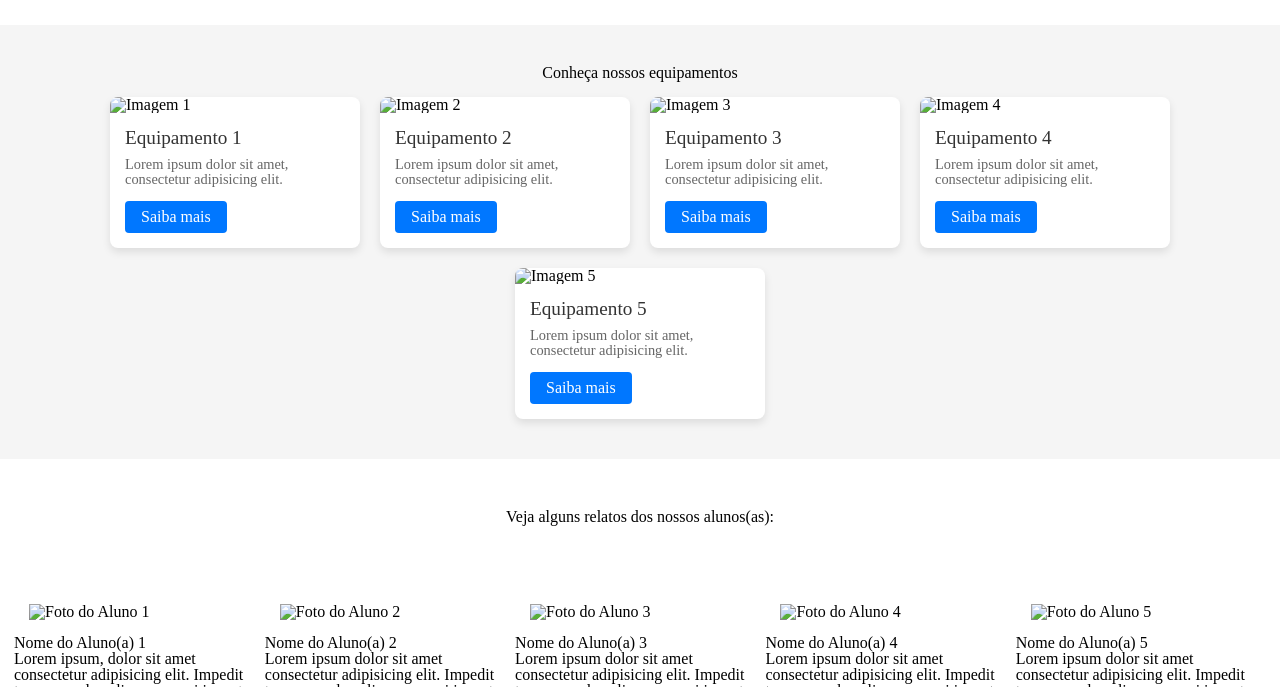
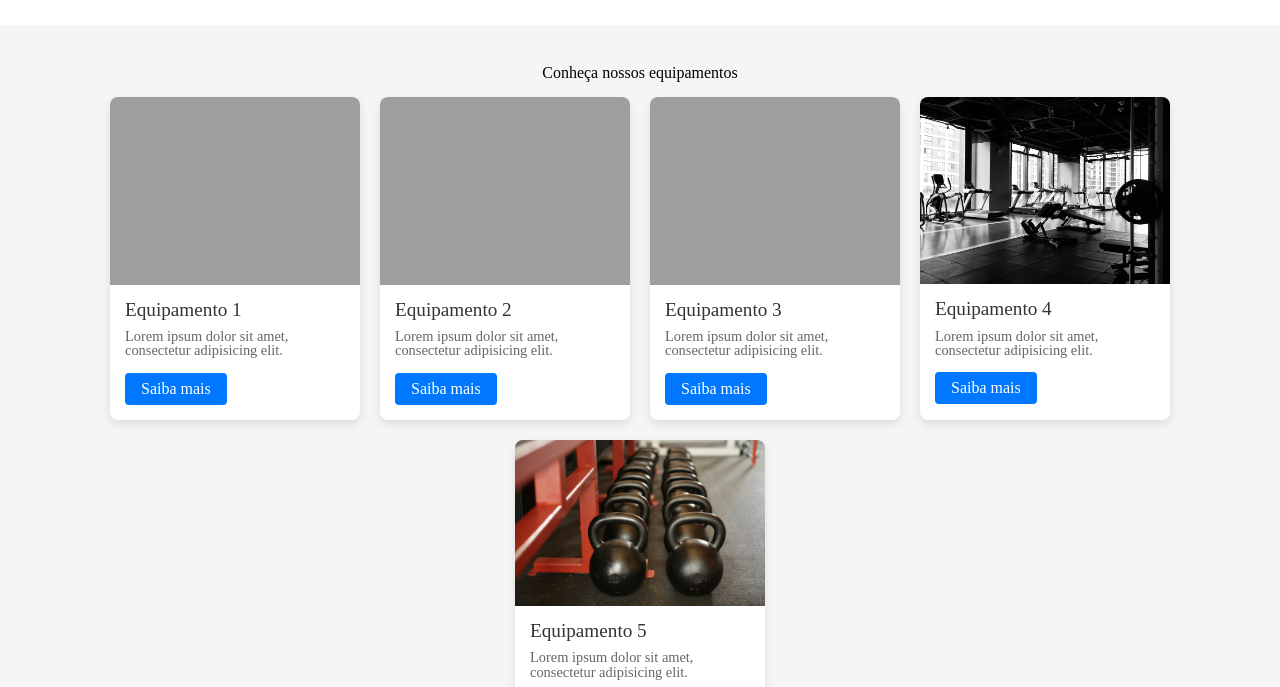
Before and after one commit to felipmarland5323/projeto_academia, a plain HTML site: page index.html in a window 1280 px wide. Shown: the part 113-800 px from the top of the page. Drawn offline with Linux system fonts and the light colour scheme; the site is published under a folder, as on GitHub Pages, so addresses that start at the root find nothing.

Commit message:
corrigindo os caminhos das imagens

```diff
--- a/index.html
+++ b/index.html
@@ -50,7 +50,7 @@
         <br />
         <div class="container">
           <div class="equipamento equipamento1">
-            <img src="/assets/images/equipamento1.jpg" alt="Imagem 1" />
+            <img src="assets/images/equipamento1.jpg" alt="Imagem 1" />
             <div class="card-content">
               <h3>Equipamento 1</h3>
               <p>Lorem ipsum dolor sit amet, consectetur adipisicing elit.</p>
@@ -59,7 +59,7 @@
           </div>
 
           <div class="equipamento equipamento2">
-            <img src="/assets/images/equipamento2.jpg" alt="Imagem 2" />
+            <img src="assets/images/equipamento2.jpg" alt="Imagem 2" />
             <div class="card-content">
               <h3>Equipamento 2</h3>
               <p>Lorem ipsum dolor sit amet, consectetur adipisicing elit.</p>
@@ -68,7 +68,7 @@
           </div>
 
           <div class="equipamento equipamento3">
-            <img src="/assets/images/equipamento3.jpg" alt="Imagem 3" />
+            <img src="assets/images/equipamento3.jpg" alt="Imagem 3" />
             <div class="card-content">
               <h3>Equipamento 3</h3>
               <p>Lorem ipsum dolor sit amet, consectetur adipisicing elit.</p>
@@ -77,7 +77,7 @@
           </div>
 
           <div class="equipamento equipamento4">
-            <img src="/assets/images/equipamento4.jpg" alt="Imagem 4" />
+            <img src="assets/images/equipamento4.jpg" alt="Imagem 4" />
             <div class="card-content">
               <h3>Equipamento 4</h3>
               <p>Lorem ipsum dolor sit amet, consectetur adipisicing elit.</p>
@@ -86,7 +86,7 @@
           </div>
 
           <div class="equipamento equipamento5">
-            <img src="/assets/images/equipamento5.jpg" alt="Imagem 5" />
+            <img src="assets/images/equipamento5.jpg" alt="Imagem 5" />
             <div class="card-content">
               <h3>Equipamento 5</h3>
               <p>Lorem ipsum dolor sit amet, consectetur adipisicing elit.</p>
@@ -100,7 +100,7 @@
 
       <section class="container_relatos">
         <div class="relato_usuario">
-          <img src="/assets/images/imagem-cliente.jpg" alt="Foto do Aluno 1" />
+          <img src="assets/images/imagem-cliente.jpg" alt="Foto do Aluno 1" />
           <div class="card-relato">
             <h3>Nome do Aluno(a) 1</h3>
             <p>
@@ -113,7 +113,7 @@
           </div>
         </div>
         <div class="relato_usuario">
-          <img src="/assets/images/imagem-cliente.jpg" alt="Foto do Aluno 2" />
+          <img src="assets/images/imagem-cliente.jpg" alt="Foto do Aluno 2" />
           <div class="card-relato">
             <h3>Nome do Aluno(a) 2</h3>
             <p>
@@ -126,7 +126,7 @@
           </div>
         </div>
         <div class="relato_usuario">
-          <img src="/assets/images/imagem-cliente.jpg" alt="Foto do Aluno 3" />
+          <img src="assets/images/imagem-cliente.jpg" alt="Foto do Aluno 3" />
           <div class="card-relato">
             <h3>Nome do Aluno(a) 3</h3>
             <p>
@@ -139,7 +139,7 @@
           </div>
         </div>
         <div class="relato_usuario">
-          <img src="/assets/images/imagem-cliente.jpg" alt="Foto do Aluno 4" />
+          <img src="assets/images/imagem-cliente.jpg" alt="Foto do Aluno 4" />
           <div class="card-relato">
             <h3>Nome do Aluno(a) 4</h3>
             <p>
@@ -152,7 +152,7 @@
           </div>
         </div>
         <div class="relato_usuario">
-          <img src="/assets/images/imagem-cliente.jpg" alt="Foto do Aluno 5" />
+          <img src="assets/images/imagem-cliente.jpg" alt="Foto do Aluno 5" />
           <div class="card-relato">
             <h3>Nome do Aluno(a) 5</h3>
             <p>
```
